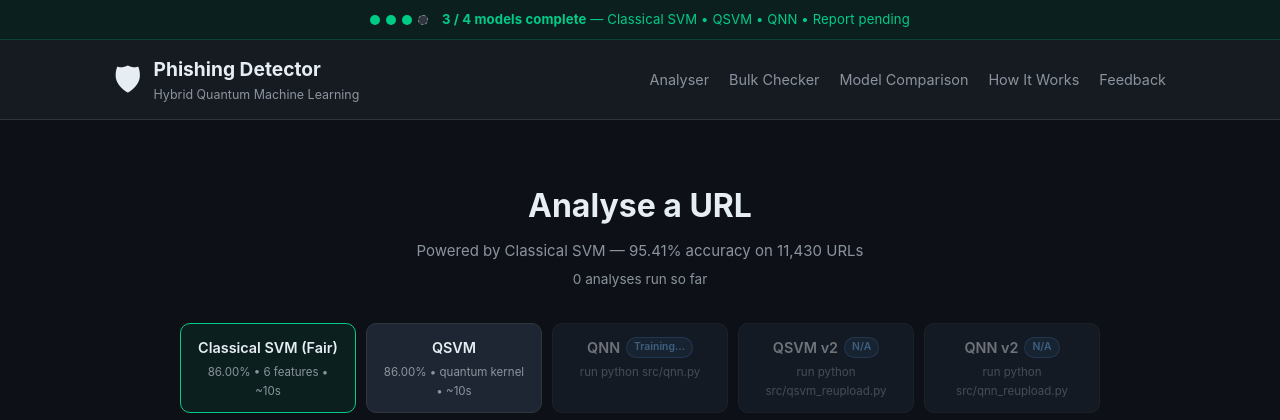
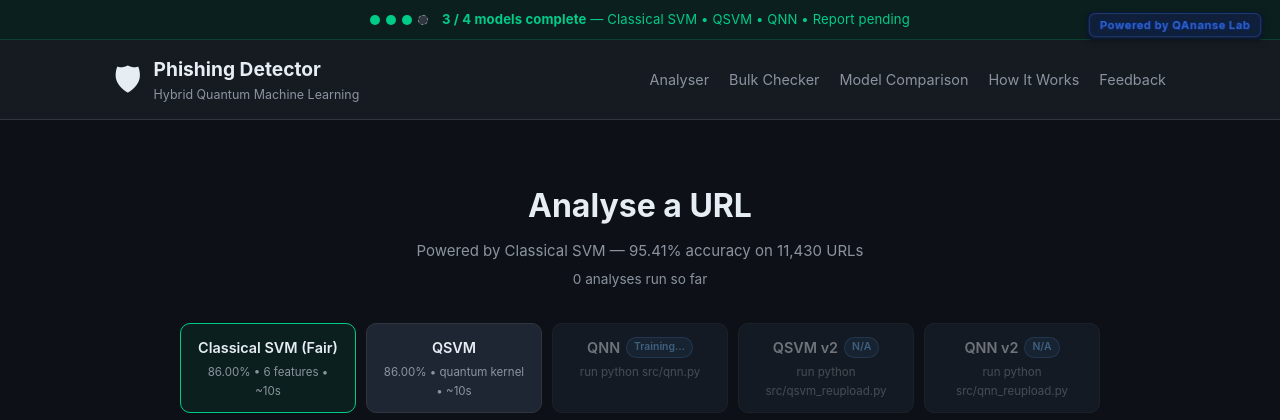
Before and after one commit to Caleb10Kpeli/Quantum-Machine-Learning-to-detect-Phishing-Website, a Flask app: page / in a window 1280 px wide. Shown: the top 420 px of the page. Run offline with Flask 3, Linux system fonts and the light colour scheme; data that the repository does not hold is empty; parts of the project's set-up code (start-up, migrations or seed data) failed here and were passed over.

Commit message:
Add QAnanse Lab powered-by badge to site header
Supervisor-provided badge asset, shown as a fixed top-right corner
badge on the analyser and bulk-checker pages.

Co-Authored-By: Claude Sonnet 5 <noreply@anthropic.com>

```diff
--- a/flask_app/static/style.css
+++ b/flask_app/static/style.css
@@ -35,6 +35,17 @@ h3 { font-size: 1.1rem; font-weight: 600; margin-bottom: 6px; }
 
 a { color: var(--quantum); text-decoration: none; }
 a:hover { text-decoration: underline; }
+
+/* ── Powered-by badge ─────────────────────────────────────────────────────── */
+.powered-by-badge {
+  position: fixed;
+  top: 12px;
+  right: 16px;
+  height: 28px;
+  z-index: 1000;
+  border-radius: 6px;
+  box-shadow: 0 2px 6px rgba(0, 0, 0, 0.25);
+}
 
 /* ── Header ───────────────────────────────────────────────────────────────── */
 header {
--- a/flask_app/templates/bulk.html
+++ b/flask_app/templates/bulk.html
@@ -41,6 +41,12 @@
   </style>
 </head>
 <body>
+
+<img
+  src="{{ url_for('static', filename='powered-by-qananse.jpg') }}"
+  alt="Powered by QAnanse Lab"
+  style="position: fixed; top: 12px; right: 16px; height: 28px; z-index: 1000; border-radius: 6px; box-shadow: 0 2px 6px rgba(0,0,0,0.25);"
+/>
 
 <div class="navbar">
   <span>⚛️ QML Phishing Detector</span>
--- a/flask_app/templates/index.html
+++ b/flask_app/templates/index.html
@@ -7,6 +7,13 @@
   <link rel="stylesheet" href="{{ url_for('static', filename='style.css') }}" />
 </head>
 <body>
+
+<!-- ── Powered-by badge ─────────────────────────────────────────────────────── -->
+<img
+  src="{{ url_for('static', filename='powered-by-qananse.jpg') }}"
+  alt="Powered by QAnanse Lab"
+  class="powered-by-badge"
+/>
 
 <!-- ── Status bar ───────────────────────────────────────────────────────────── -->
 <div class="status-bar">
```
Also changed, not shown: flask_app/static/powered-by-qananse.jpg (added).
